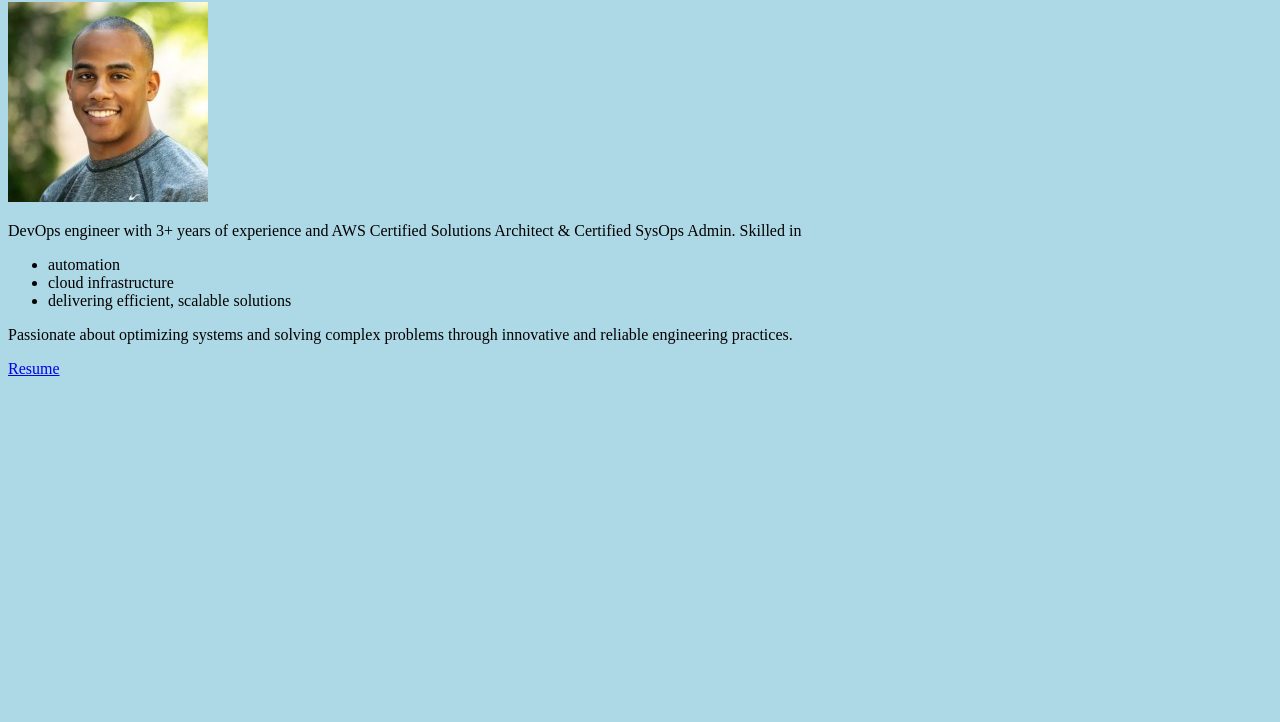
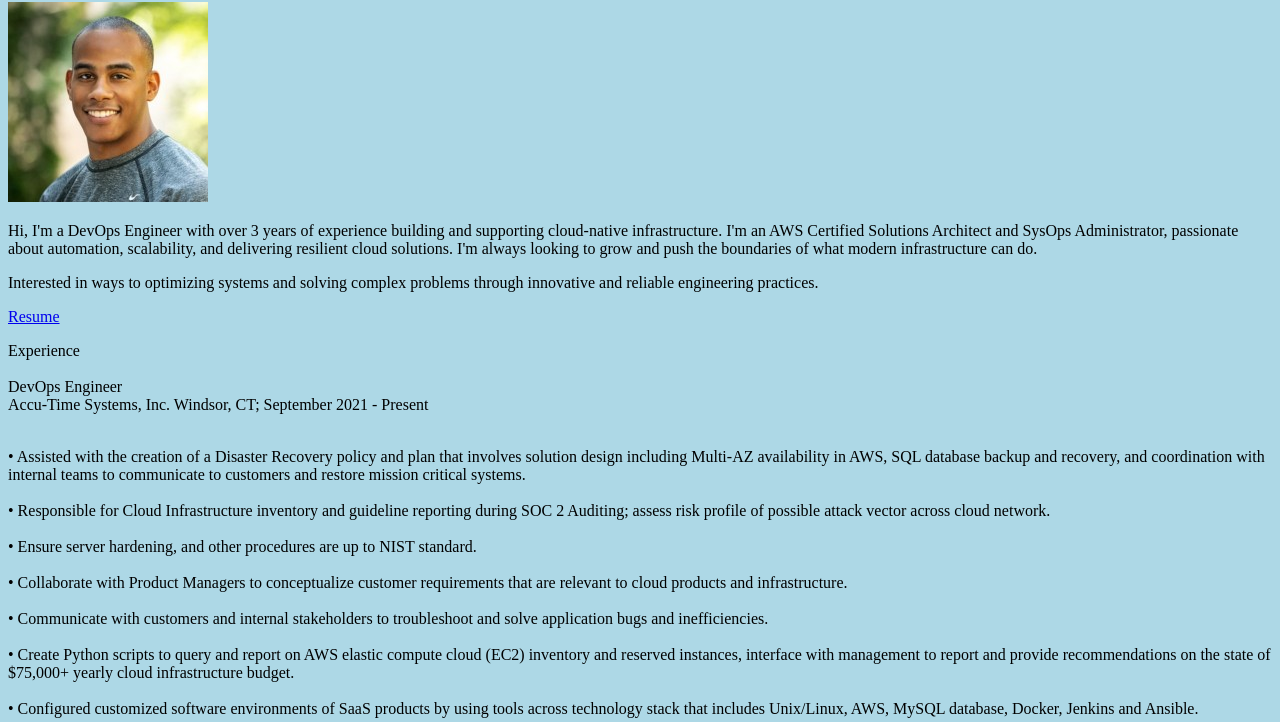
Before and after one commit to justicedivine10/justice_harrison_website, a plain HTML site: page index.html in a window 1280 px wide. Shown: the part 78-800 px from the top of the page. Drawn offline with Linux system fonts and the light colour scheme.

Commit message:
new edits

```diff
--- a/index.html
+++ b/index.html
@@ -9,15 +9,54 @@
   <body>
     <h1> Justice Harrison </h1>
     <img src="images/jh_headshot.jpeg" alt="JH headshot" />
-    <p>DevOps engineer with 3+ years of experience and AWS Certified Solutions Architect & Certified SysOps Admin. Skilled in</p>
+    <p>Hi, I'm a DevOps Engineer with over 3 years of experience building and supporting cloud-native infrastructure.
+       I'm an AWS Certified Solutions Architect and SysOps Administrator, passionate about automation, scalability,
+       and delivering resilient cloud solutions. I'm always looking to grow and push the boundaries of what modern infrastructure can do. </p>
 
-    <ul>
-      <li> automation</li>
-      <li> cloud infrastructure</li>
-      <li>delivering efficient, scalable solutions</li>
 
-    </ul>
-    <p> Passionate about optimizing systems and solving complex problems through innovative and reliable engineering practices.</p>
+    <p> Interested in ways to optimizing systems and solving complex problems through innovative and reliable engineering practices.</p>
     <a href="https://drive.google.com/file/d/1MvcvSLSzE-GIjbi9ccisGcKAnVWlDVdq/view?usp=share_link">Resume</a>
+
+
+    <br><p> Experience<br><br>DevOps Engineer <br> Accu-Time Systems, Inc. Windsor, CT; September 2021 - Present</p>
+        <br> • Assisted with the creation of a Disaster Recovery policy and plan that involves solution
+              design including Multi-AZ availability in AWS, SQL database backup and recovery, and
+              coordination with internal teams to communicate to customers and restore mission
+              critical systems.
+        <br><br>• Responsible for Cloud Infrastructure inventory and guideline reporting during SOC 2
+                  Auditing; assess risk profile of possible attack vector across cloud network.
+        <br><br>• Ensure server hardening, and other procedures are up to NIST standard.
+        <br><br>• Collaborate with Product Managers to conceptualize customer requirements that are
+                  relevant to cloud products and infrastructure.
+        <br><br>• Communicate with customers and internal stakeholders to troubleshoot and solve
+                  application bugs and inefficiencies.
+        <br><br>• Create Python scripts to query and report on AWS elastic compute cloud (EC2)
+                  inventory and reserved instances, interface with management to report and provide
+                  recommendations on the state of $75,000+ yearly cloud infrastructure budget.
+        <br><br>• Configured customized software environments of SaaS products by using tools across
+                  technology stack that includes Unix/Linux, AWS, MySQL database, Docker, Jenkins
+                  and Ansible.
+<br><br>• Performed system administration for an AWS Linux environment in accordance with
+quality and security standards, documented processes, runbooks and procedures.
+<br><br>• Configured Jenkins Pipelines to build software and deploy products to host machines.
+<br><br>• Responded to critical infrastructure issues as part of 24/7 on call rotation.
+    <p> Certifications and Projects </p>
+
+
+    <p> Education </p>
+      <br> Master of Professional Studies: Informatics: Cloud Computing Management & Applications
+      <br>Northeastern University
+      <br>2021
+      <br><br>Graduate Certificate:
+      <br>Computer Science
+      <br>Northeastern University 2019
+      <br><br>Bachelor of Science:
+      <br>Managerial Economics:
+      <br>Entrepreneurship
+      <br>Bentley University
+      <br>2016
+
+
+
   </body>
 </html>
```
